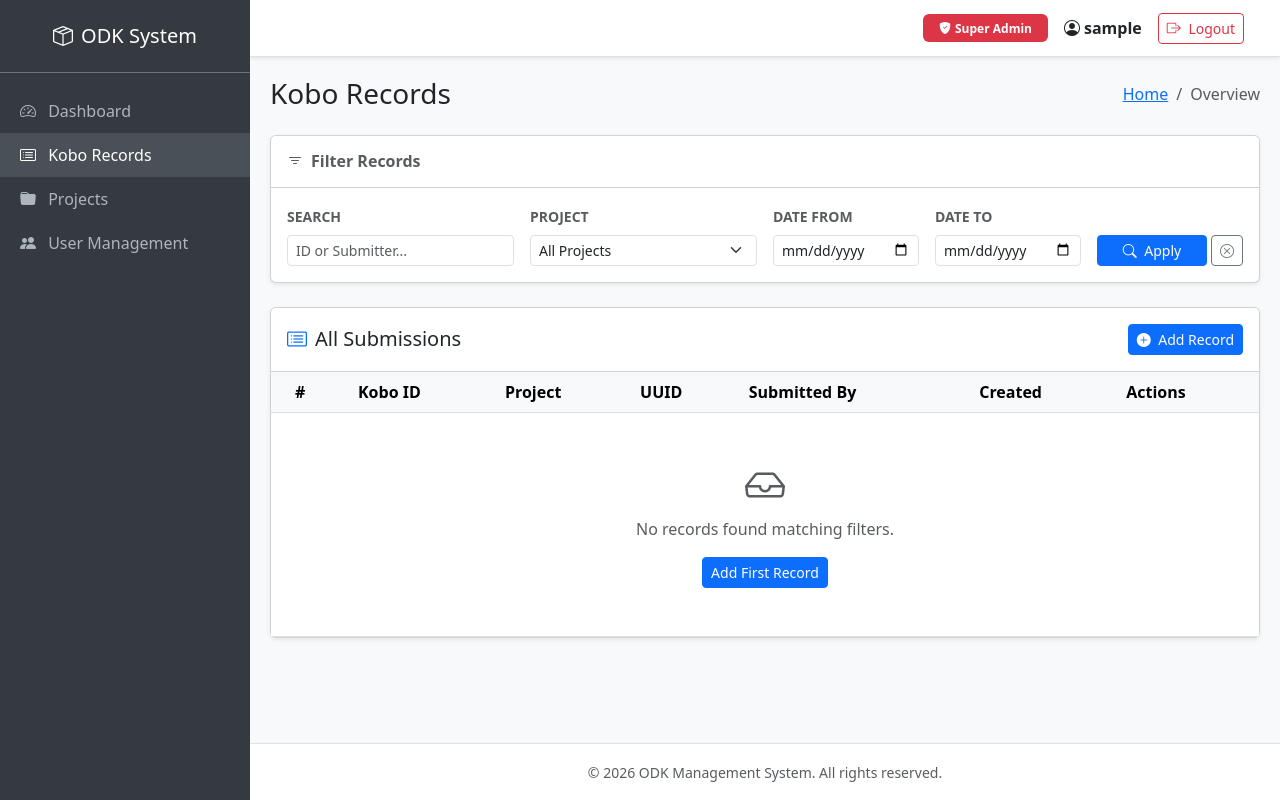
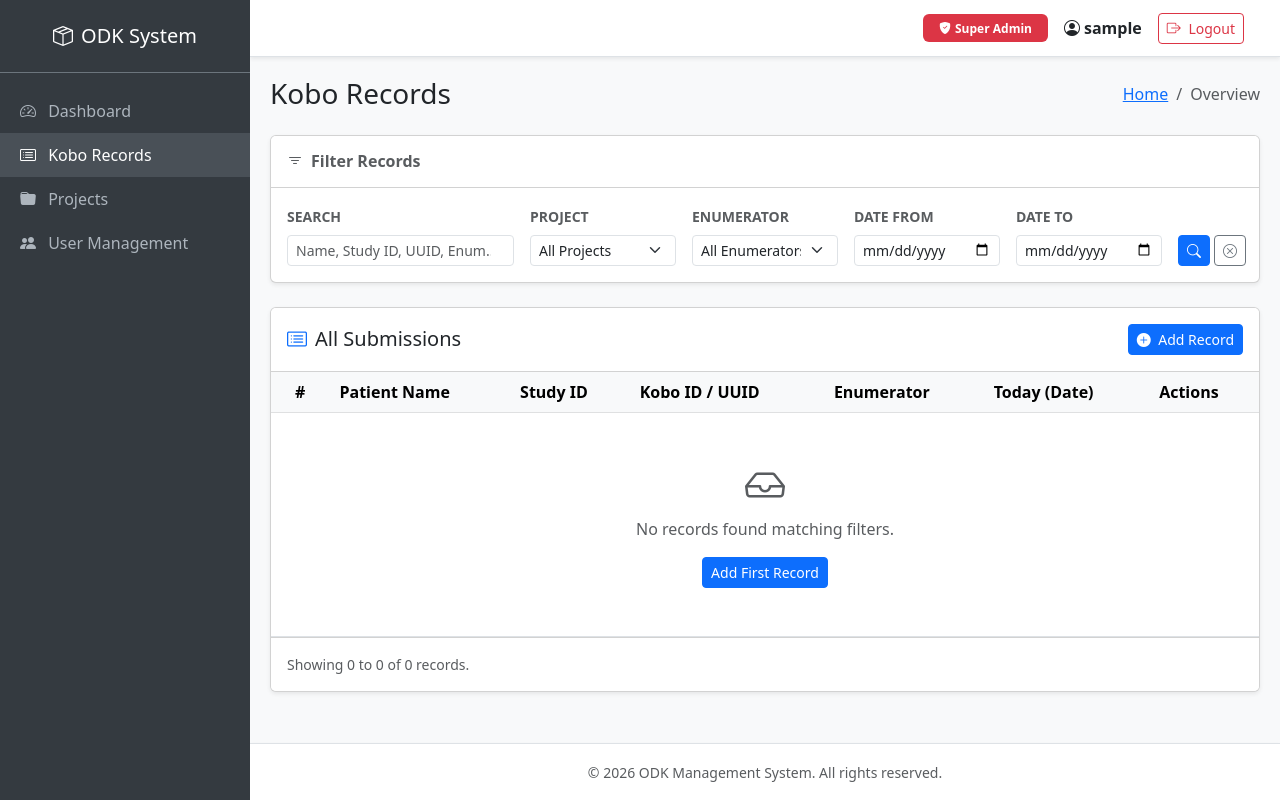
Before and after one commit to Maquiz1/odk_kobo, a Django app: page /records/ in a window 1280 px wide. Run offline with Django 5.2, Linux system fonts and the light colour scheme; the visitor is signed in with stand-in values (Sample User, id 1); data that the repository does not hold is empty; some libraries are stand-ins or nearby versions.

Commit message:
feat: handle Kobo API pagination, add records pagination (10/page), advanced search and filters

```diff
--- a/backend/kobo_integration/templates/kobo_integration/record_list.html
+++ b/backend/kobo_integration/templates/kobo_integration/record_list.html
@@ -14,14 +14,23 @@
         <form method="get" class="row g-3">
             <div class="col-md-3">
                 <label for="id_q" class="form-label small fw-semibold text-muted text-uppercase">Search</label>
-                <input type="search" name="q" id="id_q" value="{{ query }}" class="form-control form-control-sm" placeholder="ID or Submitter...">
+                <input type="search" name="q" id="id_q" value="{{ query }}" class="form-control form-control-sm" placeholder="Name, Study ID, UUID, Enum...">
             </div>
-            <div class="col-md-3">
+            <div class="col-md-2">
                 <label for="id_project" class="form-label small fw-semibold text-muted text-uppercase">Project</label>
                 <select name="project" id="id_project" class="form-select form-select-sm">
                     <option value="">All Projects</option>
                     {% for p in projects %}
                     <option value="{{ p.id }}" {% if project_filter == p.id|stringformat:"s" %}selected{% endif %}>{{ p.name }}</option>
+                    {% endfor %}
+                </select>
+            </div>
+            <div class="col-md-2">
+                <label for="id_enumerator" class="form-label small fw-semibold text-muted text-uppercase">Enumerator</label>
+                <select name="enumerator" id="id_enumerator" class="form-select form-select-sm">
+                    <option value="">All Enumerators</option>
+                    {% for e in enumerators %}
+                    <option value="{{ e }}" {% if enumerator_filter == e %}selected{% endif %}>{{ e }}</option>
                     {% endfor %}
                 </select>
             </div>
@@ -33,9 +42,9 @@
                 <label for="id_date_to" class="form-label small fw-semibold text-muted text-uppercase">Date To</label>
                 <input type="date" name="date_to" id="id_date_to" value="{{ date_to }}" class="form-control form-control-sm">
             </div>
-            <div class="col-md-2 d-flex align-items-end gap-1">
+            <div class="col-md-1 d-flex align-items-end gap-1">
                 <button type="submit" class="btn btn-sm btn-primary w-100">
-                    <i class="bi bi-search me-1"></i> Apply
+                    <i class="bi bi-search"></i>
                 </button>
                 <a href="{% url 'record_list' %}" class="btn btn-sm btn-outline-secondary" title="Clear Filters">
                     <i class="bi bi-x-circle"></i>
@@ -67,11 +76,11 @@
             <thead class="table-light">
                 <tr>
                     <th class="ps-4">#</th>
-                    <th>Kobo ID</th>
-                    <th>Project</th>
-                    <th>UUID</th>
-                    <th>Submitted By</th>
-                    <th>Created</th>
+                    <th>Patient Name</th>
+                    <th>Study ID</th>
+                    <th>Kobo ID / UUID</th>
+                    <th>Enumerator</th>
+                    <th>Today (Date)</th>
                     {% if perms.kobo_integration.change_record or perms.kobo_integration.delete_record %}
                     <th>Actions</th>
                     {% endif %}
@@ -80,22 +89,22 @@
             <tbody>
                 {% for record in records %}
                 <tr>
-                    <td class="ps-4 text-muted">{{ forloop.counter }}</td>
+                    <td class="ps-4 text-muted">{{ page_obj.start_index|add:forloop.counter0 }}</td>
                     <td>
                         <a href="{% url 'record_detail' record.pk %}" class="fw-semibold text-decoration-none">
-                            {{ record.kobo_id }}
+                            {{ record.data.patient_fname|default:"" }} {{ record.data.patient_mname|default:"" }} {{ record.data.patient_lname|default:"" }}
                         </a>
-                    </td>
-                    <td>
-                        {% if record.project %}
-                        <span class="badge bg-warning text-dark">{{ record.project.name }}</span>
-                        {% else %}
-                        <span class="text-muted fst-italic small">No project</span>
+                        {% if not record.data.patient_fname and not record.data.patient_lname %}
+                        <span class="text-muted fst-italic small">No Name</span>
                         {% endif %}
                     </td>
-                    <td class="text-muted small font-monospace">{{ record.uuid|default:"—" }}</td>
-                    <td>{{ record.submitted_by|default:"—" }}</td>
-                    <td class="text-muted small">{{ record.created_at|date:"d M Y, H:i" }}</td>
+                    <td class="font-monospace small">{{ record.data.study_id|default:"—" }}</td>
+                    <td>
+                        <span class="d-block small text-dark fw-semibold">{{ record.kobo_id }}</span>
+                        <span class="text-muted small font-monospace" style="font-size: 0.75rem;">{{ record.uuid|default:"—" }}</span>
+                    </td>
+                    <td>{{ record.data.enumerator|default:record.submitted_by|default:"—" }}</td>
+                    <td class="text-muted small">{{ record.data.today|default:"—" }}</td>
                     {% if perms.kobo_integration.change_record or perms.kobo_integration.delete_record %}
                     <td>
                         <div class="d-flex gap-1">
@@ -127,10 +136,52 @@
             </tbody>
         </table>
     </div>
-    {% if records %}
-    <div class="card-footer text-muted small bg-white">
-        Showing {{ records|length }} record{{ records|length|pluralize }}.
+    <div class="card-footer bg-white d-flex justify-content-between align-items-center py-3">
+        <div class="text-muted small">
+            Showing {{ page_obj.start_index }} to {{ page_obj.end_index }} of {{ page_obj.paginator.count }} record{{ page_obj.paginator.count|pluralize }}.
+        </div>
+
+        {% if page_obj.has_other_pages %}
+        <nav aria-label="Page navigation">
+            <ul class="pagination pagination-sm mb-0">
+                {% if page_obj.has_previous %}
+                <li class="page-item">
+                    <a class="page-link" href="?page=1{% if query %}&q={{ query }}{% endif %}{% if project_filter %}&project={{ project_filter }}{% endif %}{% if enumerator_filter %}&enumerator={{ enumerator_filter }}{% endif %}{% if date_from %}&date_from={{ date_from }}{% endif %}{% if date_to %}&date_to={{ date_to }}{% endif %}" aria-label="First">
+                        <span aria-hidden="true">&laquo;&laquo;</span>
+                    </a>
+                </li>
+                <li class="page-item">
+                    <a class="page-link" href="?page={{ page_obj.previous_page_number }}{% if query %}&q={{ query }}{% endif %}{% if project_filter %}&project={{ project_filter }}{% endif %}{% if enumerator_filter %}&enumerator={{ enumerator_filter }}{% endif %}{% if date_from %}&date_from={{ date_from }}{% endif %}{% if date_to %}&date_to={{ date_to }}{% endif %}" aria-label="Previous">
+                        <span aria-hidden="true">&laquo;</span>
+                    </a>
+                </li>
+                {% endif %}
+
+                {% for num in page_obj.paginator.page_range %}
+                    {% if page_obj.number == num %}
+                        <li class="page-item active"><span class="page-link">{{ num }}</span></li>
+                    {% elif num > page_obj.number|add:'-3' and num < page_obj.number|add:'3' %}
+                        <li class="page-item">
+                            <a class="page-link" href="?page={{ num }}{% if query %}&q={{ query }}{% endif %}{% if project_filter %}&project={{ project_filter }}{% endif %}{% if enumerator_filter %}&enumerator={{ enumerator_filter }}{% endif %}{% if date_from %}&date_from={{ date_from }}{% endif %}{% if date_to %}&date_to={{ date_to }}{% endif %}">{{ num }}</a>
+                        </li>
+                    {% endif %}
+                {% endfor %}
+
+                {% if page_obj.has_next %}
+                <li class="page-item">
+                    <a class="page-link" href="?page={{ page_obj.next_page_number }}{% if query %}&q={{ query }}{% endif %}{% if project_filter %}&project={{ project_filter }}{% endif %}{% if enumerator_filter %}&enumerator={{ enumerator_filter }}{% endif %}{% if date_from %}&date_from={{ date_from }}{% endif %}{% if date_to %}&date_to={{ date_to }}{% endif %}" aria-label="Next">
+                        <span aria-hidden="true">&raquo;</span>
+                    </a>
+                </li>
+                <li class="page-item">
+                    <a class="page-link" href="?page={{ page_obj.paginator.num_pages }}{% if query %}&q={{ query }}{% endif %}{% if project_filter %}&project={{ project_filter }}{% endif %}{% if enumerator_filter %}&enumerator={{ enumerator_filter }}{% endif %}{% if date_from %}&date_from={{ date_from }}{% endif %}{% if date_to %}&date_to={{ date_to }}{% endif %}" aria-label="Last">
+                        <span aria-hidden="true">&raquo;&raquo;</span>
+                    </a>
+                </li>
+                {% endif %}
+            </ul>
+        </nav>
+        {% endif %}
     </div>
-    {% endif %}
 </div>
 {% endblock %}
--- a/backend/kobo_integration/views.py
+++ b/backend/kobo_integration/views.py
@@ -57,38 +57,81 @@ def dashboard(request):
 @login_required
 @permission_required('kobo_integration.view_record', raise_exception=True)
 def record_list(request):
-    """List records with search and filter support."""
+    """List records with search, advanced filter, and pagination support."""
+    from django.core.paginator import Paginator, EmptyPage, PageNotAnInteger
+
     query = request.GET.get('q', '').strip()
     project_filter = request.GET.get('project', '').strip()
+    enumerator_filter = request.GET.get('enumerator', '').strip()
     date_from = request.GET.get('date_from', '').strip()
     date_to = request.GET.get('date_to', '').strip()
 
     records = _base_record_qs(request.user).order_by('-created_at')
 
+    # Advanced Q Search across main fields and JSON data keys
     if query:
         records = records.filter(
-            Q(kobo_id__icontains=query) | Q(submitted_by__icontains=query)
+            Q(kobo_id__icontains=query) |
+            Q(uuid__icontains=query) |
+            Q(submitted_by__icontains=query) |
+            Q(data__patient_fname__icontains=query) |
+            Q(data__patient_mname__icontains=query) |
+            Q(data__patient_lname__icontains=query) |
+            Q(data__study_id__icontains=query) |
+            Q(data__today__icontains=query) |
+            Q(data__enumerator__icontains=query)
         )
+
     if project_filter:
         records = records.filter(project__id=project_filter)
+
+    if enumerator_filter:
+        records = records.filter(
+            Q(data__enumerator=enumerator_filter) | Q(submitted_by=enumerator_filter)
+        )
+
+    # Date range filters on 'today' field inside Kobo data (string 'YYYY-MM-DD')
     if date_from:
-        records = records.filter(created_at__date__gte=date_from)
+        records = records.filter(data__today__gte=date_from)
     if date_to:
-        records = records.filter(created_at__date__lte=date_to)
+        records = records.filter(data__today__lte=date_to)
+
+    # Fetch unique enumerators for the filter dropdown
+    all_records = _base_record_qs(request.user)
+    enumerators = set()
+    for r in all_records:
+        enum_val = r.data.get('enumerator') or r.submitted_by
+        if enum_val:
+            enumerators.add(enum_val)
+    enumerators = sorted(list(enumerators))
 
     # Projects for filter dropdown
     is_privileged = request.user.is_superuser or request.user.groups.filter(name='Admin').exists()
     projects = Project.objects.filter(is_active=True) if is_privileged else request.user.projects.filter(is_active=True)
 
+    # Pagination: 10 records per page
+    paginator = Paginator(records, 10)
+    page = request.GET.get('page')
+    try:
+        page_obj = paginator.page(page)
+    except PageNotAnInteger:
+        page_obj = paginator.page(1)
+    except EmptyPage:
+        page_obj = paginator.page(paginator.num_pages)
+
     return render(request, 'kobo_integration/record_list.html', {
-        'records': records,
+        'page_obj': page_obj,
+        'records': page_obj.object_list,
         'query': query,
         'project_filter': project_filter,
+        'enumerator_filter': enumerator_filter,
         'date_from': date_from,
         'date_to': date_to,
         'projects': projects,
+        'enumerators': enumerators,
         'title': 'Kobo Records',
     })
+
 
 
 @login_required
@@ -219,21 +262,26 @@ def kobo_sync(request, project_id):
         submissions_url = f"{api_url}assets/{project.kobo_asset_id}/data/?format=json"
         headers = {'Authorization': f'Token {api_token}'}
 
+        submissions = []
+        next_url = submissions_url
+
         try:
-            response = requests.get(submissions_url, headers=headers, timeout=30)
-            if response.status_code != 200:
-                messages.error(request, f'Kobo API Error (Status {response.status_code}): {response.text[:200]}')
-                return render(request, 'kobo_integration/kobo_sync.html', {'project': project})
+            while next_url:
+                response = requests.get(next_url, headers=headers, timeout=30)
+                if response.status_code != 200:
+                    messages.error(request, f'Kobo API Error (Status {response.status_code}): {response.text[:200]}')
+                    return render(request, 'kobo_integration/kobo_sync.html', {'project': project})
 
-            data = response.json()
-            submissions = []
-            if isinstance(data, list):
-                submissions = data
-            elif isinstance(data, dict) and 'results' in data:
-                submissions = data['results']
-            else:
-                messages.error(request, 'Unexpected data structure returned from Kobo API.')
-                return render(request, 'kobo_integration/kobo_sync.html', {'project': project})
+                data = response.json()
+                if isinstance(data, list):
+                    submissions.extend(data)
+                    next_url = None
+                elif isinstance(data, dict) and 'results' in data:
+                    submissions.extend(data['results'])
+                    next_url = data.get('next')  # Follow next page URL
+                else:
+                    messages.error(request, 'Unexpected data structure returned from Kobo API.')
+                    return render(request, 'kobo_integration/kobo_sync.html', {'project': project})
 
             created_count = 0
             updated_count = 0
```
